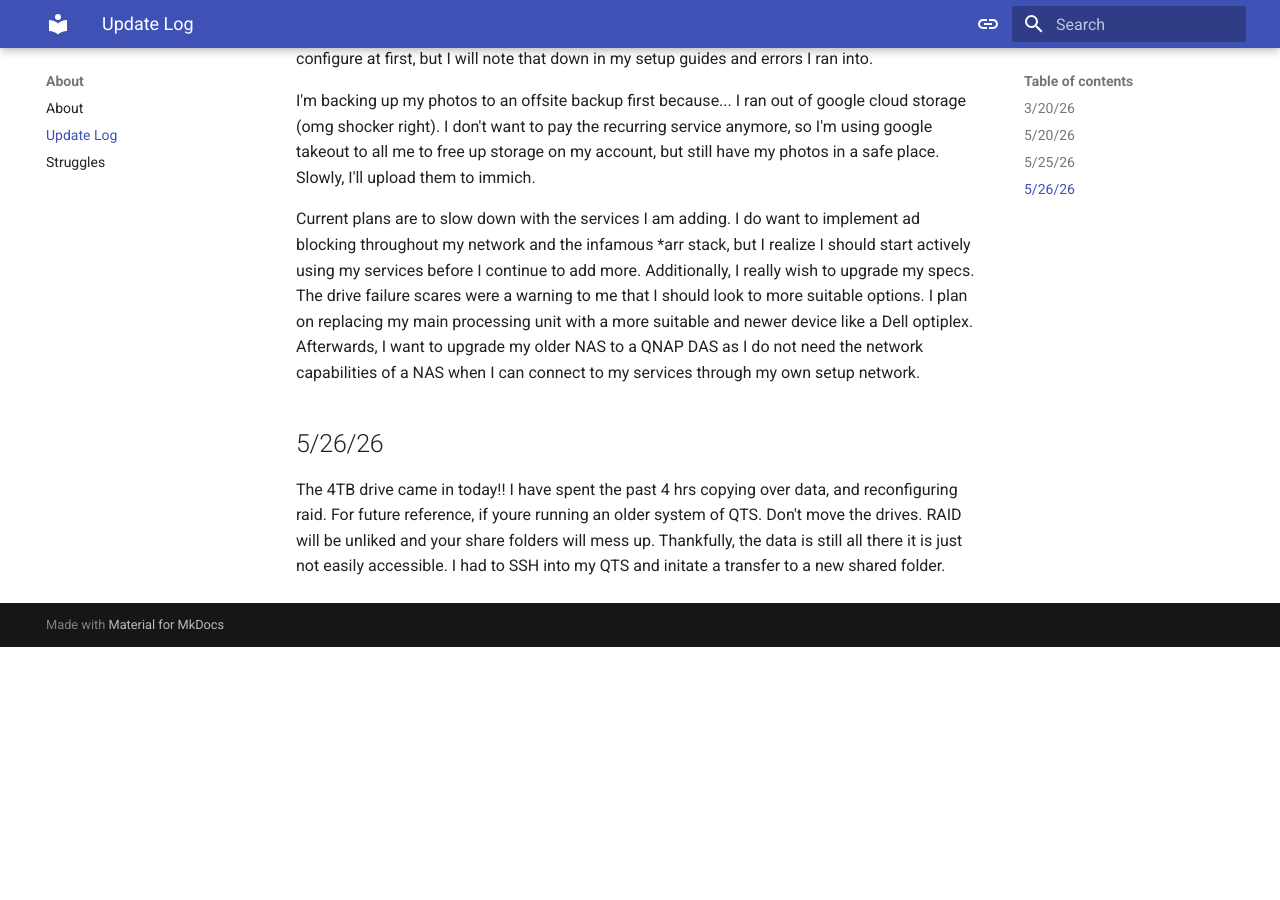
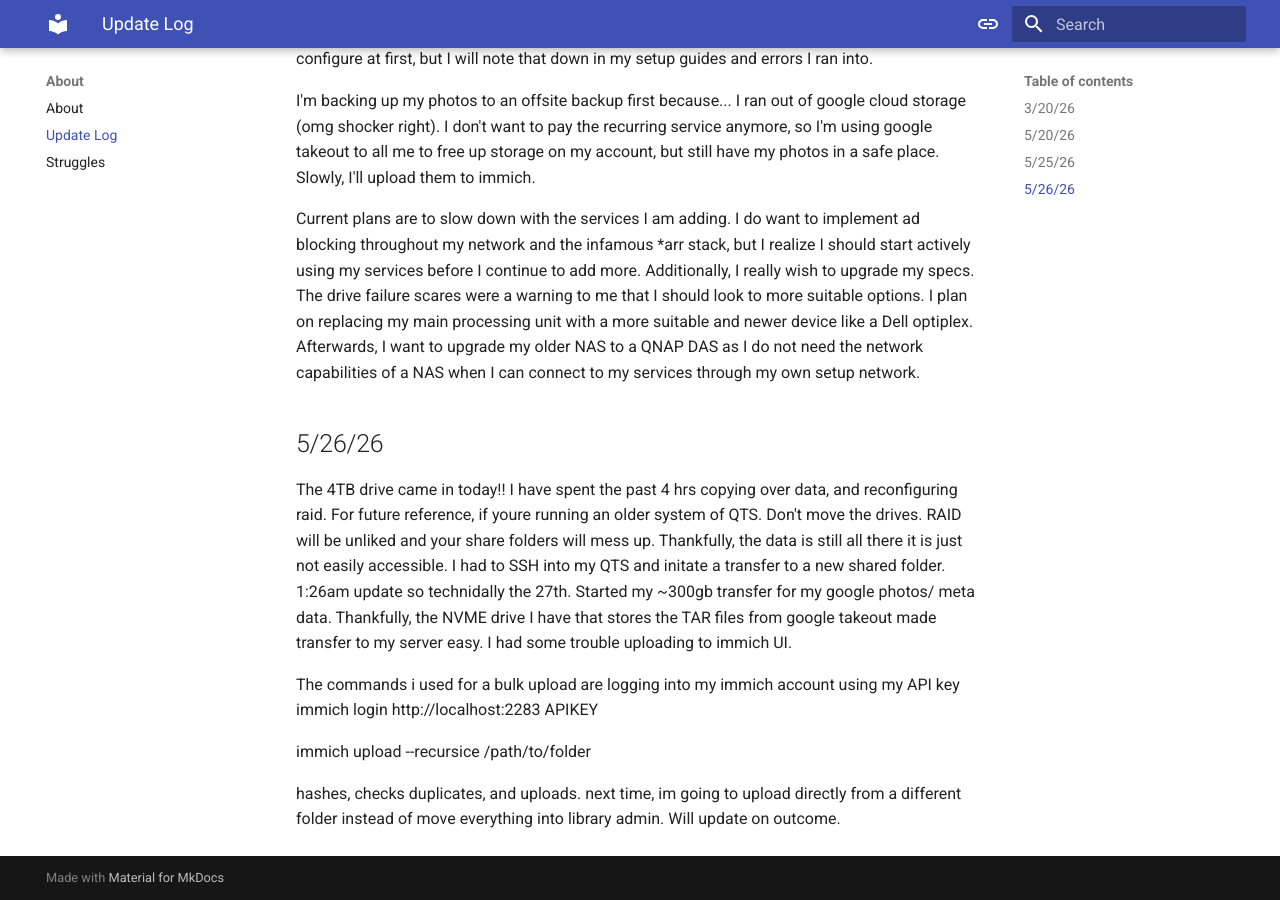
Before and after one commit to noranguy/home-lab, an MkDocs documentation site: the page built from docs/blog/update-log.md, in a window 1280 px wide and 900 px high, scrolled down 1070 px. Built offline with MkDocs 1.6.1 and Material for MkDocs 9.7.7, drawn with Linux system fonts in a browser that asks for light colours; before the commit the page ends 1717 px from its top, so only the background shows below that.

Commit message:
Update update-log.md

```diff
--- a/docs/blog/update-log.md
+++ b/docs/blog/update-log.md
@@ -18,3 +18,12 @@ Additionally, I really wish to upgrade my specs. The drive failure scares were a
 ## 5/26/26
 The 4TB drive came in today!!
 I have spent the past 4 hrs copying over data, and reconfiguring raid. For future reference, if youre running an older system of QTS. Don't move the drives. RAID will be unliked and your share folders will mess up. Thankfully, the data is still all there it is just not easily accessible. I had to SSH into my QTS and initate a transfer to a new shared folder.
+1:26am update so technidally the 27th. Started my ~300gb transfer for my google photos/ meta data. Thankfully, the NVME drive I have that stores the TAR files from google takeout made transfer to my server easy. I had some trouble uploading to immich UI.
+
+The commands i used for a bulk upload are logging into my immich account using my API key
+immich login http://localhost:2283 APIKEY
+
+immich upload --recursice /path/to/folder
+
+hashes, checks duplicates, and uploads.
+next time, im going to upload directly from a different folder instead of move everything into library admin. Will update on outcome.
```
